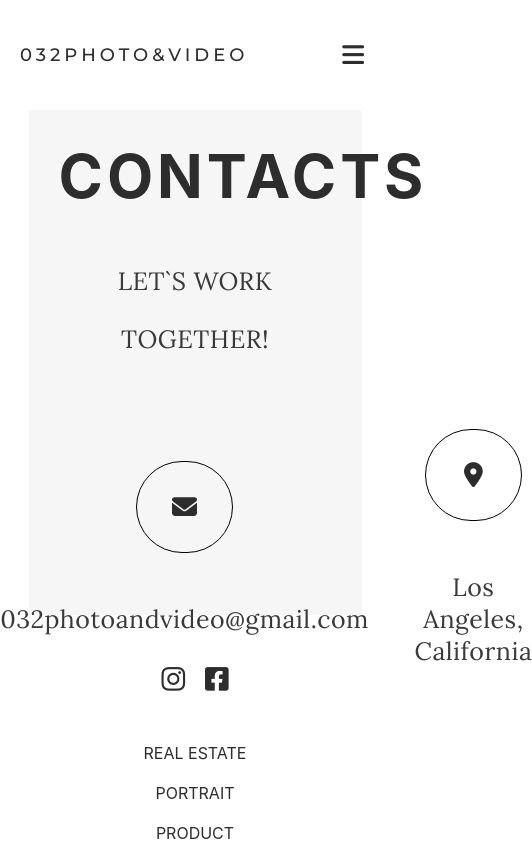
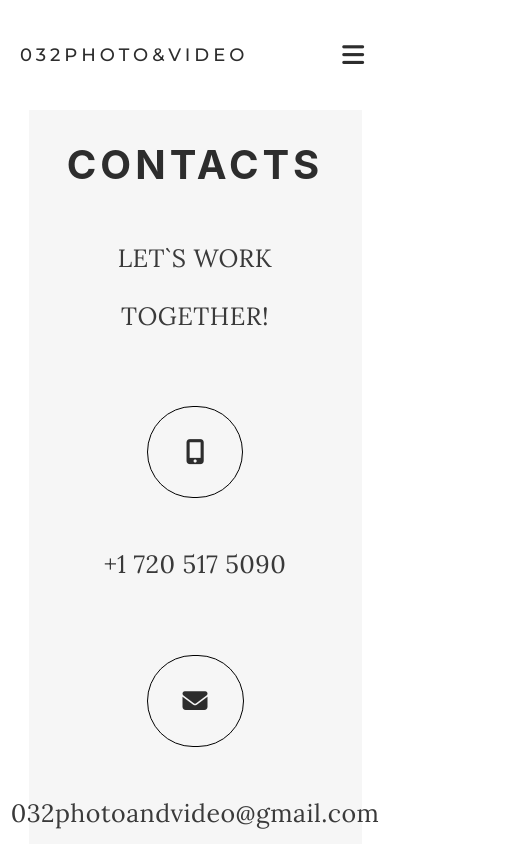
Before and after one commit to Stalio96/React-photo, a React (Create React App) app: page /contact in a window 390 px wide. Shown: the top 844 px of the page, 532 px wide, since content can reach past the window. Built offline with nearby package versions, Linux system fonts and the light colour scheme; a web font is replaced by a local one.

Commit message:
Contacts style

```diff
--- a/src/components/Contact/Contact.css
+++ b/src/components/Contact/Contact.css
@@ -112,3 +112,19 @@
 .fa-location-dot {
     color: #2d2d2d;
 }
+
+@media screen and (max-width: 992px) {
+    .contact {
+        height: 950px;
+    }
+
+    .contact__items {
+        flex-direction: column;
+    }
+}
+
+@media screen and (max-width: 480px) {
+    .contact__heading {
+        font-size: 40px;
+    }
+}
```
